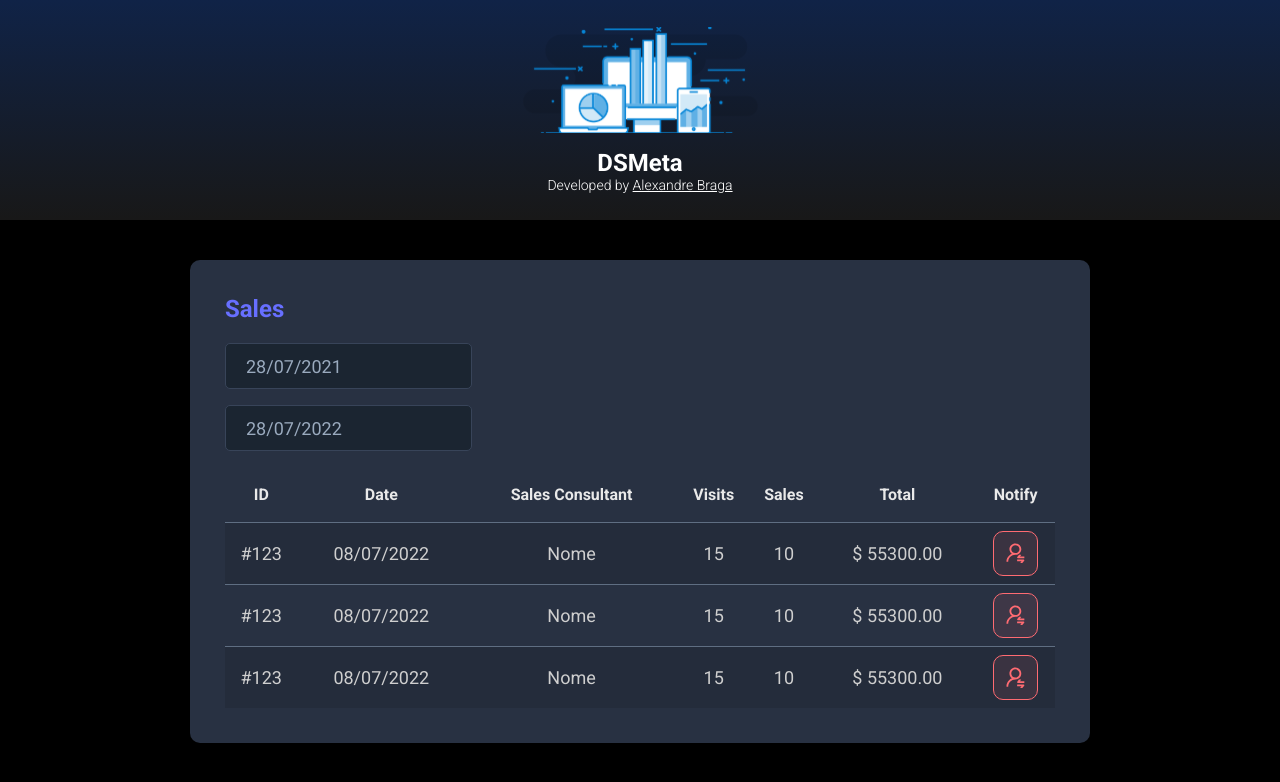
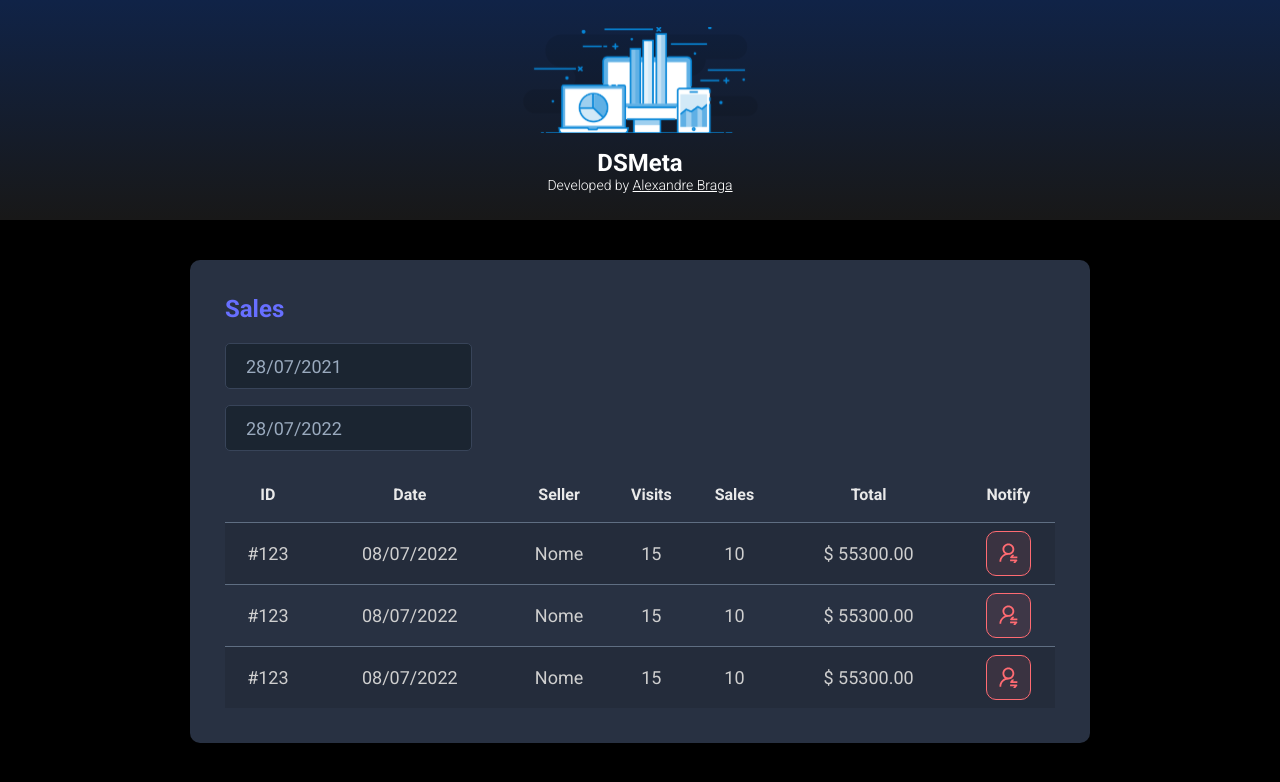
Before and after one commit to alexbraga/dsmeta, a React (Vite) app in the folder client/: page / in a window 1280 px wide. Shown: the top 782 px of the page. Built offline with nearby package versions, Linux system fonts and the light colour scheme.

Commit message:
Change table column title from 'Sales Consultant' to 'Seller'

```diff
--- a/client/src/components/Card/index.tsx
+++ b/client/src/components/Card/index.tsx
@@ -39,7 +39,7 @@ function Card() {
             <tr>
               <th className="table-lg-size">ID</th>
               <th className="table-md-size">Date</th>
-              <th>Sales Consultant</th>
+              <th>Seller</th>
               <th className="table-lg-size">Visits</th>
               <th className="table-lg-size">Sales</th>
               <th>Total</th>
```
